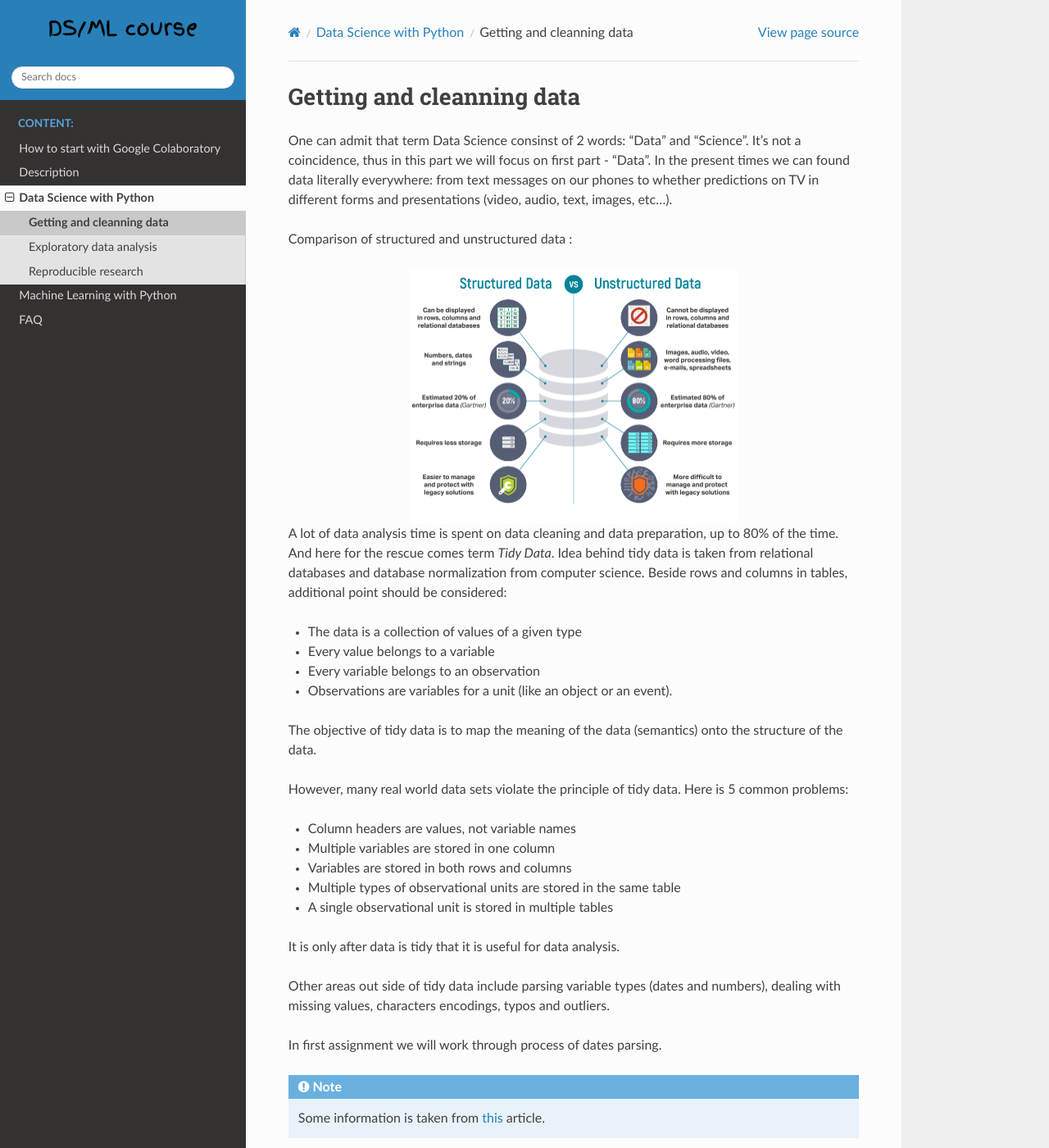
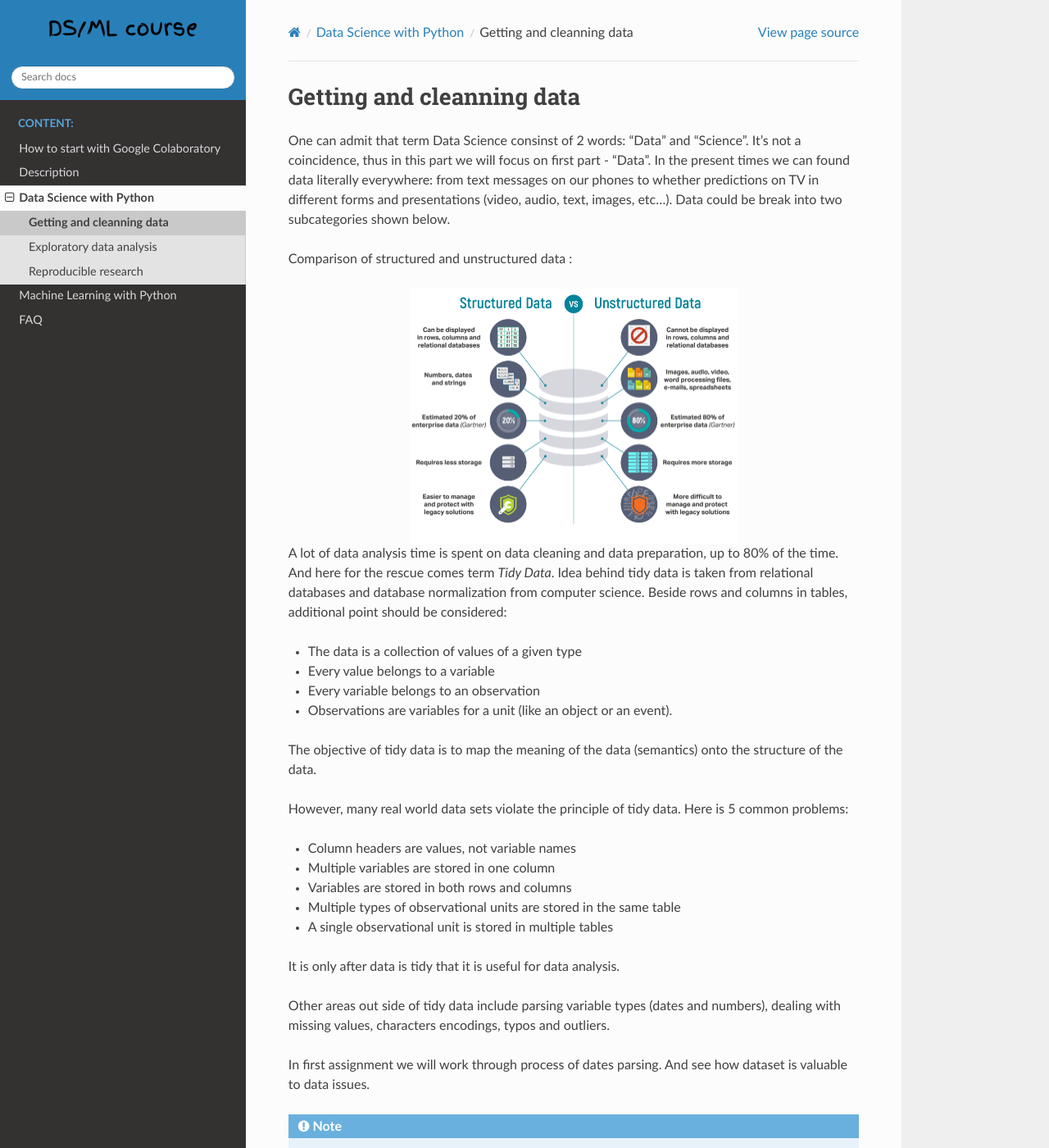
Before and after one commit to HikkaV/DS-ML-Courses, a Sphinx documentation site: the page built from docs/getting_and_cleaning_data.rst, in a window 1280 px wide and 1400 px high. Shown: the whole window at 82% size. Built offline with Sphinx 7.4.7 and the Read the Docs theme 2.0.0, drawn with Linux system fonts in a browser that asks for light colours; formulas are drawn with MathJax 3.

Commit message:
finishing with getting and cleaning data

```diff
--- a/docs/getting_and_cleaning_data.rst
+++ b/docs/getting_and_cleaning_data.rst
@@ -2,7 +2,7 @@ Getting and cleanning data
 ^^^^^^^^^^^^^^^^^^^^^^^^^^
 
 One can admit that term Data Science consinst of 2 words: "Data" and "Science". It's not a coincidence, thus in this part we will focus on first part - "Data".
-In the present times we can found data literally everywhere: from text messages on our phones to whether predictions on TV in different forms and presentations (video, audio, text, images, etc...).
+In the present times we can found data literally everywhere: from text messages on our phones to whether predictions on TV in different forms and presentations (video, audio, text, images, etc...). Data could be break into two subcategories shown below.
 
 | Comparison of structured and unstructured data :
 
@@ -32,6 +32,6 @@ It is only after data is tidy that it is useful for data analysis.
 
 Other areas out side of tidy data include parsing variable types (dates and numbers), dealing with missing values, characters encodings, typos and outliers.
 
-In first assignment we will work through process of dates parsing.
+In first assignment we will work through process of dates parsing. And see how dataset is valuable to data issues.
 
 .. note:: Some information is taken from `this <https://vita.had.co.nz/papers/tidy-data.pdf>`_ article.
```
Also changed, not shown: 2 other files.
